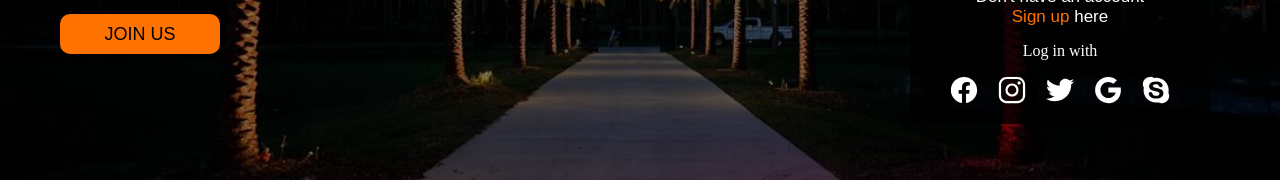
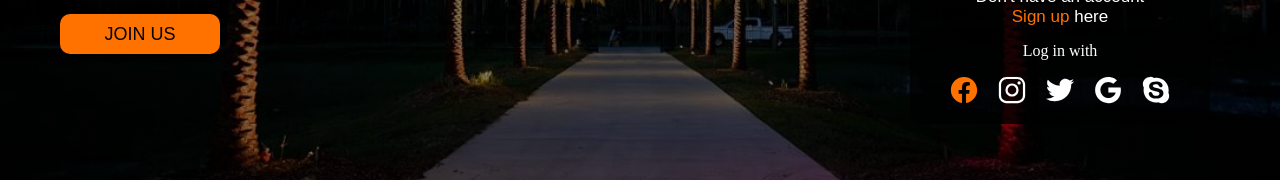
Before and after one commit to Johnnysky2700/website, a plain HTML site: page index.html in a window 1280 px wide. In both pictures the pointer is over the element 957 px from the left and 556 px from the top of the page. Shown: the part 469-649 px from the top of the page. Drawn offline with nearby package versions, Linux system fonts and the light colour scheme.

Commit message:
applying icons ion-icon:hover and completing my website creation

```diff
--- a/style.css
+++ b/style.css
@@ -257,4 +257,9 @@ ul li a:hover{
     font-size: 30px;
     padding-left: 14px;
     padding-top: 5px;
+    transition: 0.3s ease;
 }
+
+.icons ion-icon:hover{
+    color: #ff7200;
+}
```
